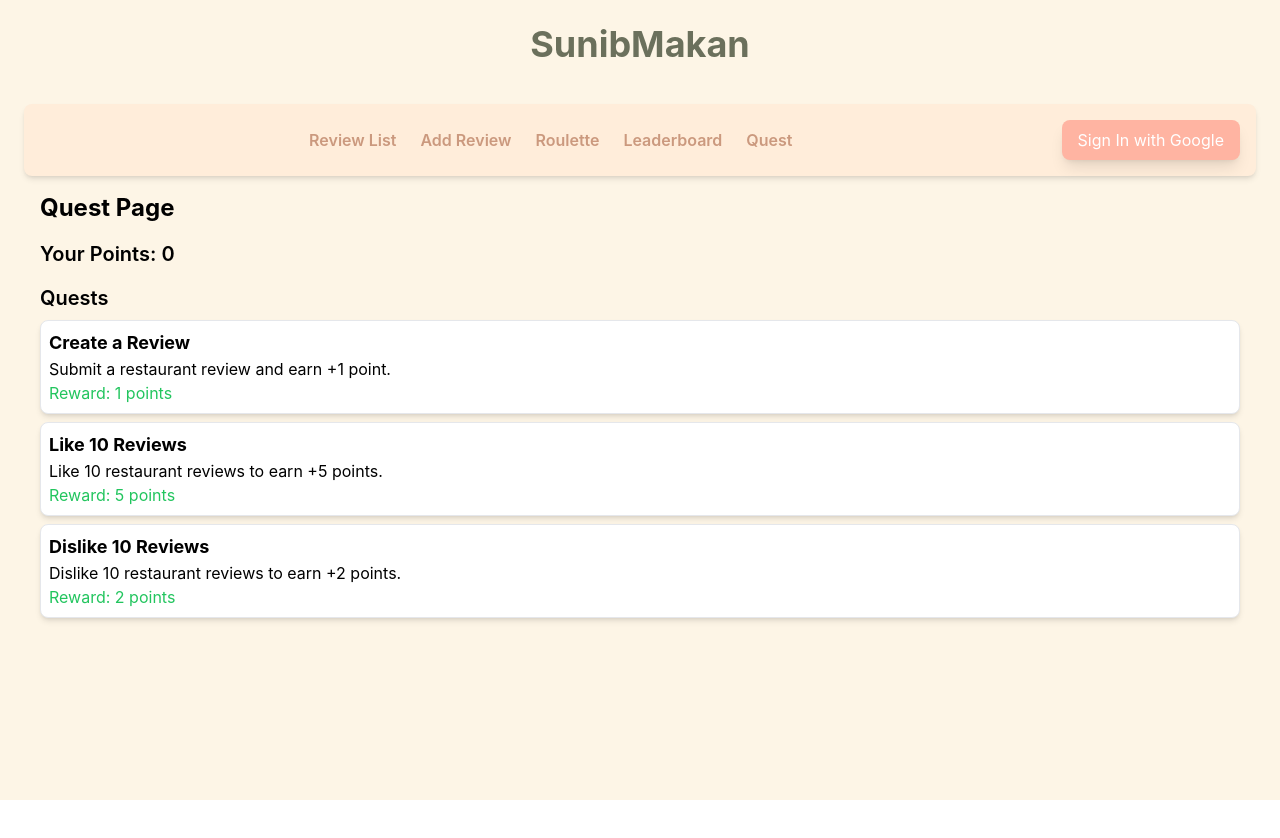
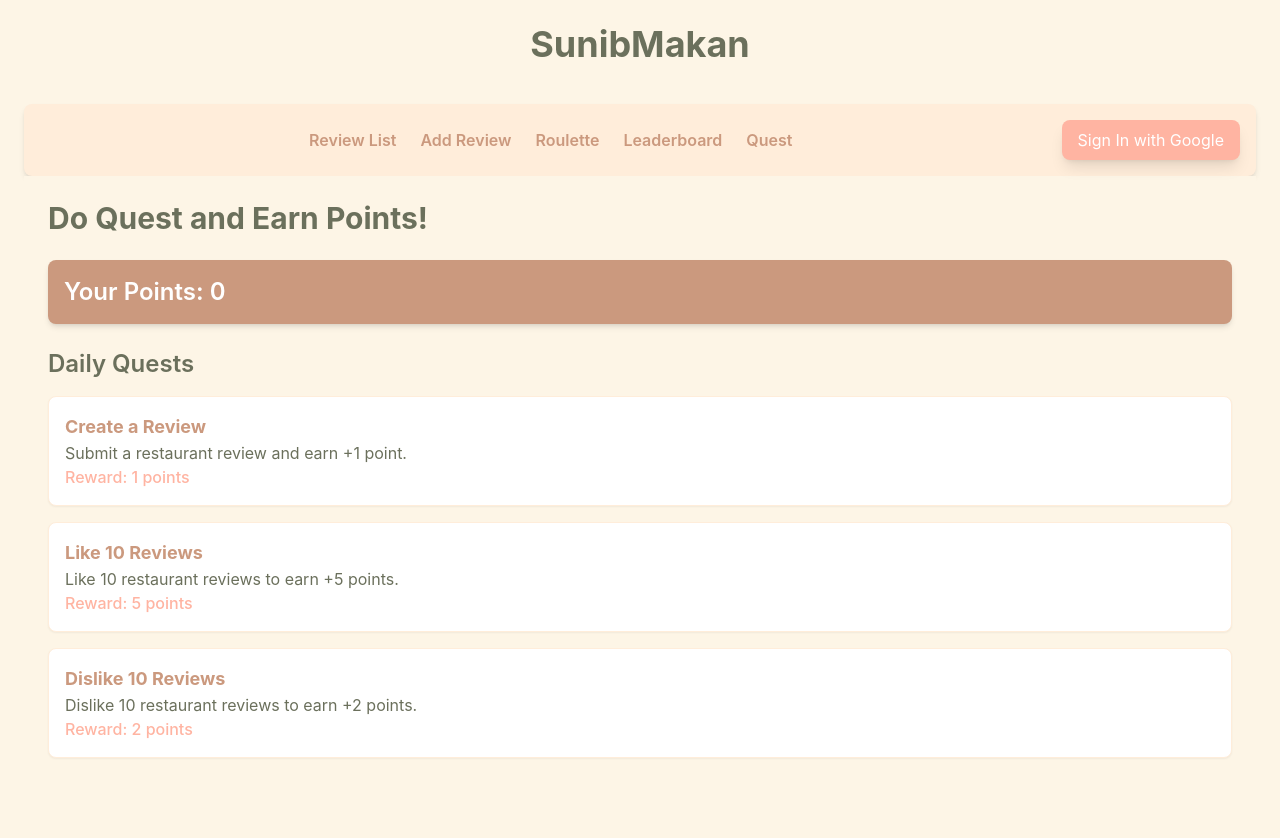
Before and after one commit to MarioOrlando82/sunibmakan, a React (Vite) app: page /quest in a window 1280 px wide. Shown: the top 838 px of the page. Before the commit the page ends 800 px from the top, so only its background shows below. Built offline with nearby package versions, Linux system fonts and the light colour scheme; no server answers.

Commit message:
Styling Quest Page

```diff
--- a/src/App.tsx
+++ b/src/App.tsx
@@ -151,7 +151,7 @@ const App: React.FC = () => {
                   <Link
                     to="/"
                     onClick={toggleNav}
-                    className="text-black font-semibold text-lg hover:text-pastel-primary"
+                    className="text-pastel-dark font-semibold text-lg hover:text-pastel-primary"
                   >
                     Review List
                   </Link>
@@ -160,7 +160,7 @@ const App: React.FC = () => {
                   <Link
                     to="/add"
                     onClick={toggleNav}
-                    className="text-black font-semibold text-lg hover:text-pastel-primary"
+                    className="text-pastel-dark font-semibold text-lg hover:text-pastel-primary"
                   >
                     Add Review
                   </Link>
@@ -169,7 +169,7 @@ const App: React.FC = () => {
                   <Link
                     to="/roulette"
                     onClick={toggleNav}
-                    className="text-black font-semibold text-lg hover:text-pastel-primary"
+                    className="text-pastel-dark font-semibold text-lg hover:text-pastel-primary"
                   >
                     Roulette
                   </Link>
@@ -178,7 +178,7 @@ const App: React.FC = () => {
                   <Link
                     to="/leaderboard"
                     onClick={toggleNav}
-                    className="text-black font-semibold text-lg hover:text-pastel-primary"
+                    className="text-pastel-dark font-semibold text-lg hover:text-pastel-primary"
                   >
                     Leaderboard
                   </Link>
@@ -187,7 +187,7 @@ const App: React.FC = () => {
                   <Link
                     to="/quest"
                     onClick={toggleNav}
-                    className="text-black font-semibold text-lg hover:text-pastel-primary"
+                    className="text-pastel-dark font-semibold text-lg hover:text-pastel-primary"
                   >
                     Quest
                   </Link>
--- a/src/components/QuestPage.tsx
+++ b/src/components/QuestPage.tsx
@@ -44,26 +44,27 @@ const QuestPage: React.FC = () => {
   }, []);
 
   return (
-    <div className="p-4">
-      <h1 className="text-2xl font-bold mb-4">Quest Page</h1>
+    <div className="p-6 bg-pastel-light min-h-screen">
+      <h1 className="text-3xl font-bold mb-6 text-pastel-dark">Do Quest and Earn Points!</h1>
+
 
       {/* Display User Points */}
-      <div className="mb-4">
-        <h2 className="text-xl font-semibold">Your Points: {points}</h2>
+      <div className="mb-6 bg-pastel-primary p-4 rounded-lg shadow-md">
+        <h2 className="text-2xl font-semibold text-white">Your Points: {points}</h2>
       </div>
 
       {/* List of Quests */}
       <div>
-        <h2 className="text-xl font-semibold mb-2">Quests</h2>
-        <ul className="space-y-2">
+        <h2 className="text-2xl font-semibold mb-4 text-pastel-dark">Daily Quests</h2>
+        <ul className="space-y-4">
           {quests.map((quest, index) => (
             <li
               key={index}
-              className="border p-2 rounded-lg shadow-md bg-white"
+              className="border border-pastel-lightDark p-4 rounded-lg shadow-sm bg-white transition-all transform hover:-translate-y-1"
             >
-              <h3 className="font-bold text-lg">{quest.title}</h3>
-              <p>{quest.description}</p>
-              <p className="text-green-500">Reward: {quest.points} points</p>
+              <h3 className="font-bold text-lg text-pastel-primary">{quest.title}</h3>
+              <p className="text-pastel-dark">{quest.description}</p>
+              <p className="text-pastel-accent font-medium">Reward: {quest.points} points</p>
             </li>
           ))}
         </ul>
```
